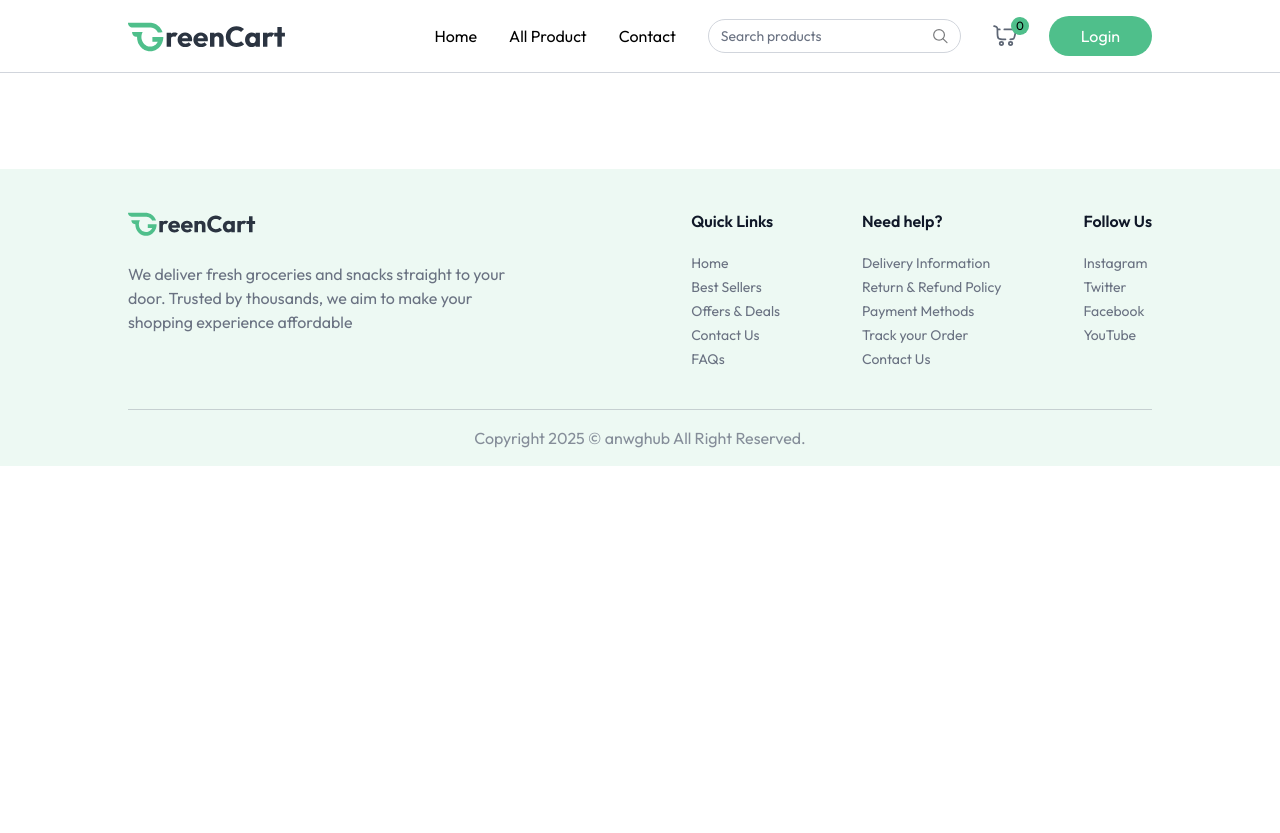
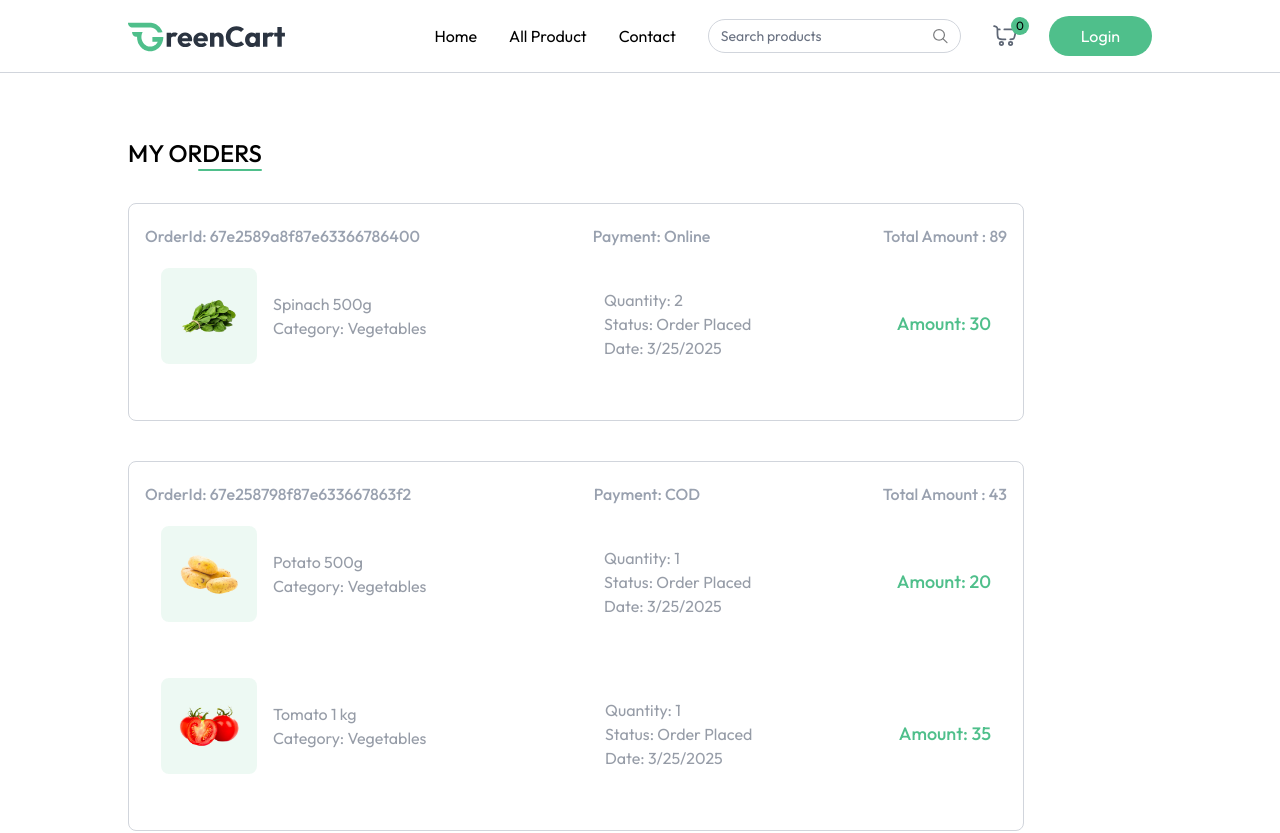
Before and after one commit to anwghub/GrocRush-grocery-shopping-app, a React (Vite) app in the folder client/: page /my-orders in a window 1280 px wide. Shown: the top 833 px of the page. Before the commit the page ends 800 px from the top, so only its background shows below. Built offline with nearby package versions, Linux system fonts and the light colour scheme.

Commit message:
user page done all

```diff
--- a/client/src/App.jsx
+++ b/client/src/App.jsx
@@ -11,11 +11,13 @@
 import ProductDetails from './pages/ProductDetails';
 import Cart from './pages/Cart';
 import AddAddress from './pages/AddAddress';
+import MyOrders from './pages/MyOrders';
+import SellerLogin from './components/seller/SellerLogin';
 
 const App = () => {
 
   const isSellerPath = useLocation().pathname.includes("seller");
-  const { showUserLogin } = useAppContext();
+  const { showUserLogin, isSeller } = useAppContext();
 
   return (
     <div>
@@ -31,6 +33,8 @@
           <Route path='/products/:category/:id' element={<ProductDetails />} />
           <Route path='/cart' element={<Cart />} />
           <Route path='/add-address' element={<AddAddress />} />
+          <Route path='/my-orders' element={<MyOrders />} />
+          <Route path='/seller' element={isSeller ? null : <SellerLogin />} />
         </Routes>
       </div>
       {!isSellerPath && <Footer/>}
--- a/client/src/components/ProductCard.jsx
+++ b/client/src/components/ProductCard.jsx
@@ -24,7 +24,7 @@
                 </div>
                 <div className="flex items-end justify-between mt-3">
                     <p className="md:text-xl text-base font-medium text-primary">
-                        {currency}${product.offerPrice}{" "} <span className="text-gray-500/60 md:text-sm text-xs line-through">{currency}${product.price}</span>
+                        {currency}{product.offerPrice}{" "} <span className="text-gray-500/60 md:text-sm text-xs line-through">{currency}{product.price}</span>
                     </p>
                     <div className="text-primary" onClick={(e)=>{e.stopPropagation();}}>
                         {!cartItems[product._id] ? (
--- /dev/null
+++ b/client/src/components/seller/SellerLogin.jsx
@@ -0,0 +1,38 @@
+import React, { useEffect, useState } from 'react'
+import { useAppContext } from '../../context/AppContext'
+
+const SellerLogin = () => {
+    const { isSeller, setIsSeller, navigate } = useAppContext();
+    const [email, setEmail] = useState("");
+    const [password, setPassword] = useState("");
+
+    const onSubmitHandler = async (event) => {
+        event.preventDefault();
+        setIsSeller(true);
+    }
+
+    useEffect(() => {
+        if (isSeller) {
+            navigate("/seller");
+        }
+    }, [isSeller]);
+    return !isSeller && (
+        <form onSubmit={onSubmitHandler} className='min-h-screen flex items-center text-sm text-gray-600'>
+            <div className='flex flex-col gap-5 m-auto items-start p-8 py-12 min-w-80 sn:min-w-88 rounded-lg shadow-xl border border-gray-200'>
+                <p className='text-2xl font-medium m-auto'>Seller <span className='text-primary'>Login</span> </p>
+                <div className='w-full'>
+                    <p>Email</p>
+                    <input onChange={()=>setEmail(e.target.value)} value={email} type="email" placeholder='enter your email' className='border border-gray-200 rounded w-full p-2 mt-1 outline-primary' required />
+                </div>
+                <div className='w-full'>
+                    <p>Password</p>
+                    <input onChange={()=>setPassword(e.target.value)} value={password} type="password" placeholder='enter your password' className='border border-gray-200 rounded w-full p-2 mt-1 outline-primary' required />
+                </div>
+                <button className='bg-primary text-white w-full py-2 rounded-md cursor-pointer'>Login</button>
+            </div>
+
+        </form>
+    )
+}
+
+export default SellerLogin
--- a/client/src/context/AppContext.jsx
+++ b/client/src/context/AppContext.jsx
@@ -8,7 +8,7 @@
 
 export const AppContextProvider = ({ children }) => {
 
-    const currency = import.meta.VITE_CURRENCY
+    const currency = import.meta.env.VITE_CURRENCY
 
     const navigate = useNavigate();
     const [user, setUser] = useState(null);
--- /dev/null
+++ b/client/src/pages/MyOrders.jsx
@@ -0,0 +1,55 @@
+import React, { useEffect, useState } from 'react'
+import { useAppContext } from '../context/AppContext'
+import { dummyOrders } from '../assets/assets';
+
+const MyOrders = () => {
+    const [myOrders, setMyOrders] = useState([]);
+    const { currency } = useAppContext();
+
+    const fetchMyOrders = async () => {
+        setMyOrders(dummyOrders)
+    }
+    useEffect(() => {
+        fetchMyOrders()
+    }, [])
+    return (
+        <div className='mt-16 pb-16'>
+            <div className='flex flex-col items-end w-max mb-8'>
+                <p className='text-2xl font-medium uppercase'>My Orders</p>
+                <div className='w-16 h-0.5 bg-primary rounded-full'></div>
+            </div>
+            {myOrders.map((order, index) => (
+                <div key={index} className='border border-gray-300 rounded-lg mb-10 p-4 py-5 max-w-4xl'>
+                    <p className='flex justify-between md:items-center text-gray-400 md:font-medium max:md-flex-col'>
+                        <span>OrderId: {order._id}</span>
+                        <span>Payment: {order.paymentType}</span>
+                        <span>Total Amount : {currency}{order.amount}</span>
+                    </p>
+                    {order.items.map((item, index) => (
+                        <div key={index} className='`relative bg-white text-gray-500/70 ${order.items.length!==index +1 && "border-b"} border-gray-300 flex flex-col md:flex-row md:items-center justify-between p-4 py-5 md:gap-16 w-full max-w-4xl`'>
+                            <div className='flex items-center mb-4 md:mb-4'>
+                                <div className='bg-primary/10 p-4 rounded-lg'>
+                                    <img src={item.product.image[0]} alt="" className='w-16 h-16' />
+                                </div>
+                                <div className='ml-4'>
+                                    <h2>{item.product.name}</h2>
+                                    <p>Category: {item.product.category}</p>
+                                </div>
+                            </div>
+                            <div className='flex flex-col justify-center md:ml-8 mb-4 md:mb-0'>
+                                <p>Quantity: {item.quantity || 1}</p>
+                                <p>Status: {order.status}</p>
+                                <p>Date: {new Date(order.createdAt).toLocaleDateString()}</p>
+                            </div>
+                            <p className='text-primary text-lg font-medium'>
+                                Amount: {currency}{item.product.offerPrice * item.quantity} </p>
+                        </div>
+
+                    ))}
+                </div>
+            ))}
+        </div>
+    )
+}
+
+export default MyOrders
--- /dev/null
+++ b/client/src/pages/seller/SellerLayout.jsx
@@ -0,0 +1,44 @@
+import React from 'react'
+import { useAppContext } from '../../context/AppContext';
+import { assets } from '../../assets/assets';
+
+const SellerLayout = () => {
+
+    const {setIsSeller}= useAppContext();
+
+    const sidebarLinks = [
+        { name: "Add Product", path: "/seller", icon: assets.add_icon },
+        { name: "Product List", path: "/seller/product-list", icon: assets.product_list_icon },
+        { name: "Orders", path: "/seller/orders", icon: chaticon },
+    ];
+
+    return (
+        <>
+            <div className="flex items-center justify-between px-4 md:px-8 border-b border-gray-300 py-3 bg-white transition-all duration-300">
+                <a href="https://prebuiltui.com">
+                    <img className="h-9" src="https://raw.githubusercontent.com/prebuiltui/prebuiltui/main/assets/dummyLogo/dummyLogoColored.svg" alt="dummyLogoColored" />
+                </a>
+                <div className="flex items-center gap-5 text-gray-500">
+                    <p>Hi! Admin</p>
+                    <button className='border rounded-full text-sm px-4 py-1'>Logout</button>
+                </div>
+            </div>
+            <div className="md:w-64 w-16 border-r h-[550px] text-base border-gray-300 pt-4 flex flex-col transition-all duration-300">
+                {sidebarLinks.map((item, index) => (
+                    <a href={item.path} key={index}
+                        className={`flex items-center py-3 px-4 gap-3
+                            ${index === 0 ? "border-r-4 md:border-r-[6px] bg-indigo-500/10 border-indigo-500 text-indigo-500"
+                                : "hover:bg-gray-100/90 border-white text-gray-700"
+                            }`
+                        }
+                    >
+                        {item.icon}
+                        <p className="md:block hidden text-center">{item.name}</p>
+                    </a>
+                ))}
+            </div>
+        </>
+    );
+};
+
+export default SellerLayout
```
